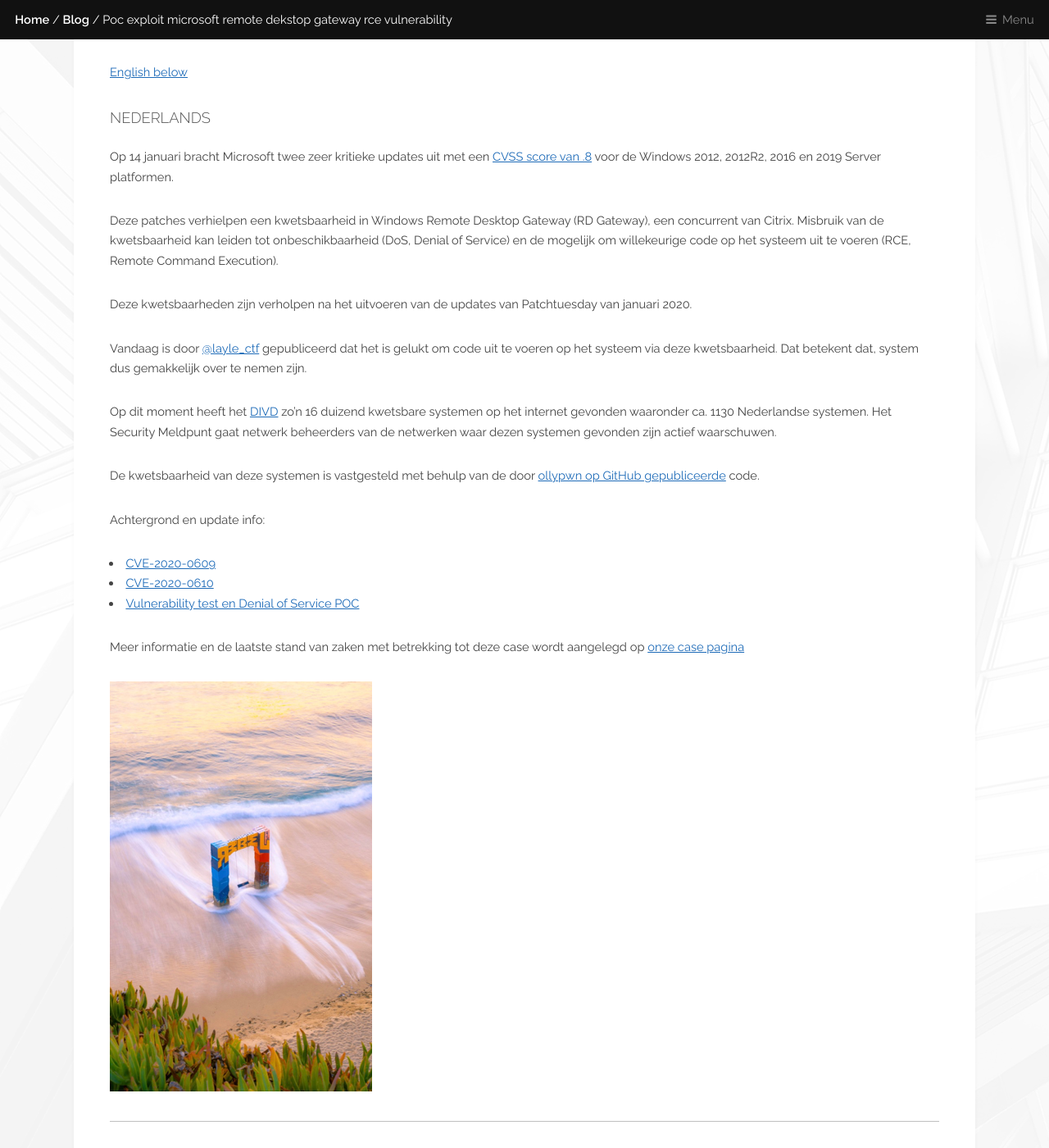
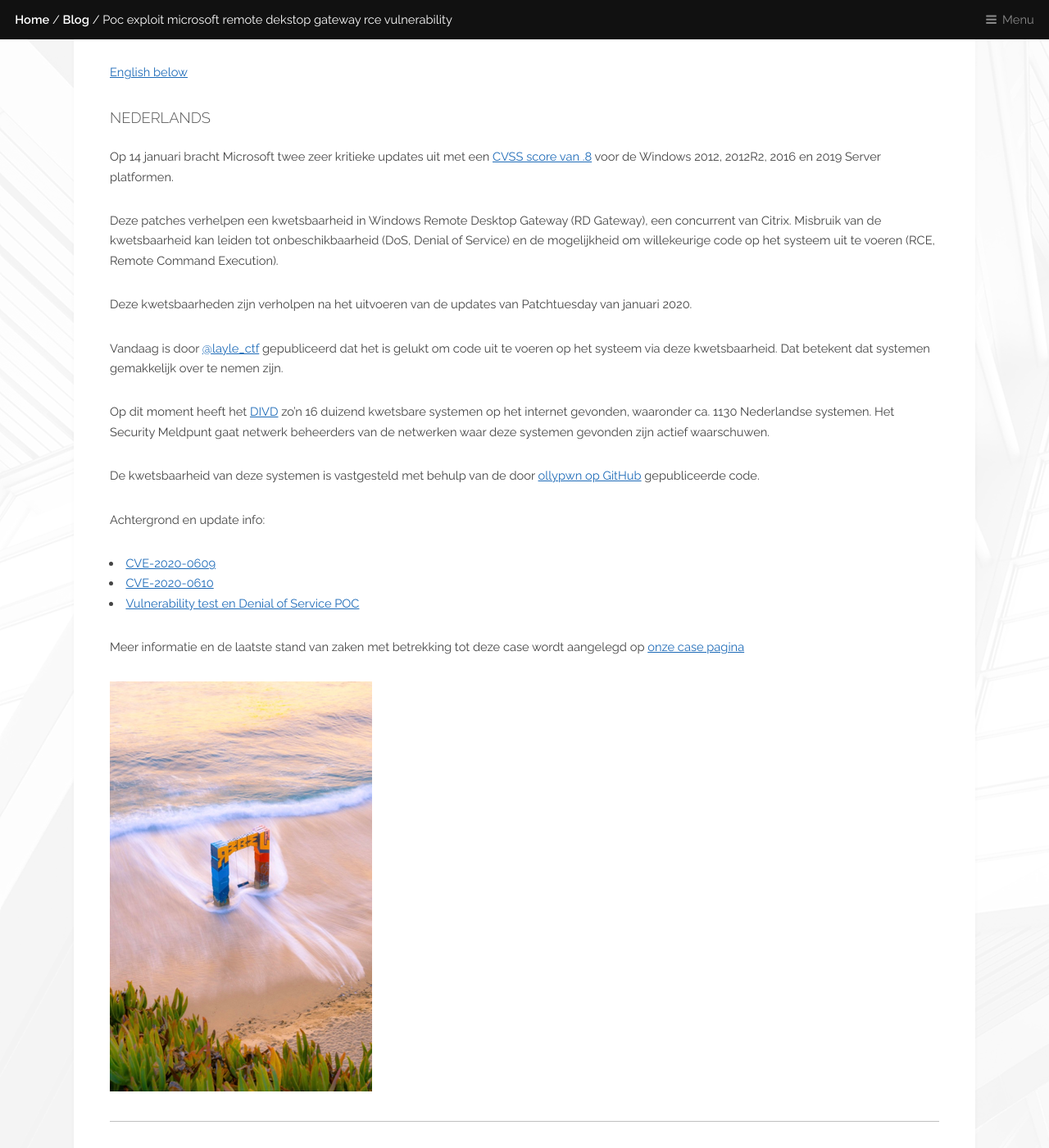
Before and after one commit to DIVD-NL/SecurityMeldpunt, a Jekyll site: the page built from _posts/20-01-27-BlueGate-POC.md, in a window 1280 px wide and 1400 px high, scrolled down 508 px. Shown: the whole window at 82% size. Built offline with Jekyll 4.4.1, drawn with Linux system fonts in a browser that asks for light colours; some of the changed text lies outside the part shown.

Commit message:
Update 20-01-27-BlueGate-POC.md
Typos hersteld en Engelse vertaling aangepast

```diff
--- a/_posts/20-01-27-BlueGate-POC.md
+++ b/_posts/20-01-27-BlueGate-POC.md
@@ -10,16 +10,16 @@
 
 Op 14 januari bracht Microsoft twee zeer kritieke updates uit met een [CVSS score van .8](https://nvd.nist.gov/vuln-metrics/cvss/v3-calculator?calculator&version=3&vector=(CVSS:3.0/AV:N/AC:L/PR:N/UI:N/S:U/C:H/I:H/A:H/E:P/RL:O/RC:C)) voor de Windows 2012, 2012R2, 2016 en 2019 Server platformen.
 
-Deze patches verhielpen een kwetsbaarheid in Windows Remote Desktop Gateway (RD Gateway), een concurrent van Citrix. Misbruik van de kwetsbaarheid kan leiden tot onbeschikbaarheid (DoS, Denial of Service) en de mogelijk om willekeurige code op het systeem uit te voeren (RCE, Remote Command Execution).
+Deze patches verhelpen een kwetsbaarheid in Windows Remote Desktop Gateway (RD Gateway), een concurrent van Citrix. Misbruik van de kwetsbaarheid kan leiden tot onbeschikbaarheid (DoS, Denial of Service) en de mogelijkheid om willekeurige code op het systeem uit te voeren (RCE, Remote Command Execution).
 
 Deze kwetsbaarheden zijn verholpen na het uitvoeren van de updates van Patchtuesday van januari 2020.
 
-Vandaag is door [@layle_ctf](https://twitter.com/layle_ctf/status/1221514332049113095) gepubliceerd dat het is gelukt om code uit te voeren op het systeem via deze kwetsbaarheid. Dat betekent dat, system dus gemakkelijk over te nemen zijn.
+Vandaag is door [@layle_ctf](https://twitter.com/layle_ctf/status/1221514332049113095) gepubliceerd dat het is gelukt om code uit te voeren op het systeem via deze kwetsbaarheid. Dat betekent dat systemen gemakkelijk over te nemen zijn.
 
-Op dit moment heeft het [DIVD](https://www.divd.nl) zo'n 16 duizend kwetsbare systemen op het internet gevonden waaronder ca. 1130 Nederlandse systemen.
-Het Security Meldpunt gaat netwerk beheerders van de netwerken waar dezen systemen gevonden zijn actief  waarschuwen.
+Op dit moment heeft het [DIVD](https://www.divd.nl) zo'n 16 duizend kwetsbare systemen op het internet gevonden, waaronder ca. 1130 Nederlandse systemen.
+Het Security Meldpunt gaat netwerk beheerders van de netwerken waar deze systemen gevonden zijn actief waarschuwen.
 
-De kwetsbaarheid van deze systemen is vastgesteld met behulp van de door [ollypwn op GitHub gepubliceerde](https://github.com/ollypwn/BlueGate) code.
+De kwetsbaarheid van deze systemen is vastgesteld met behulp van de door [ollypwn op GitHub](https://github.com/ollypwn/BlueGate) gepubliceerde code.
 
 Achtergrond en update info:
 * [CVE-2020-0609](https://portal.msrc.microsoft.com/en-US/security-guidance/advisory/CVE-2020-0609)
```
Also changed, not shown: other parts of _posts/20-01-27-BlueGate-POC.md (+1 -1 lines).
